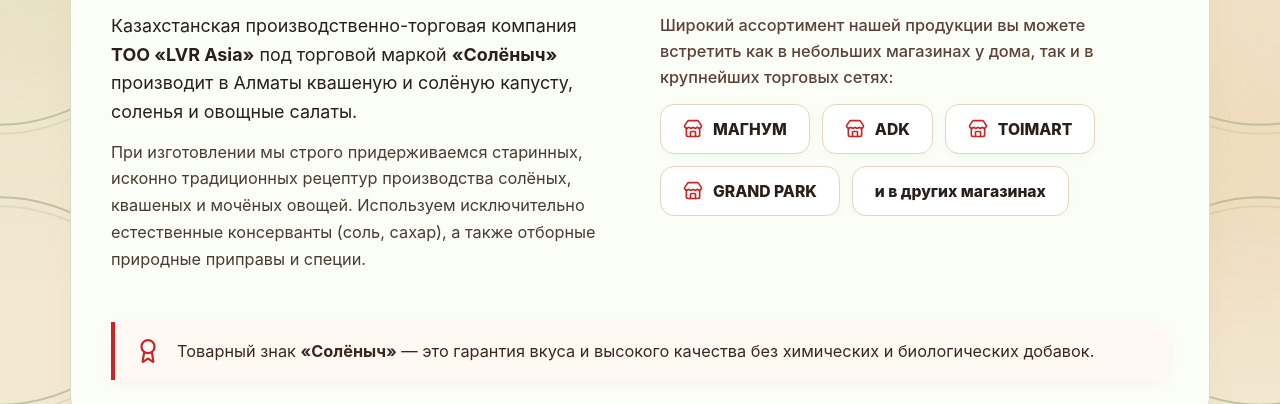
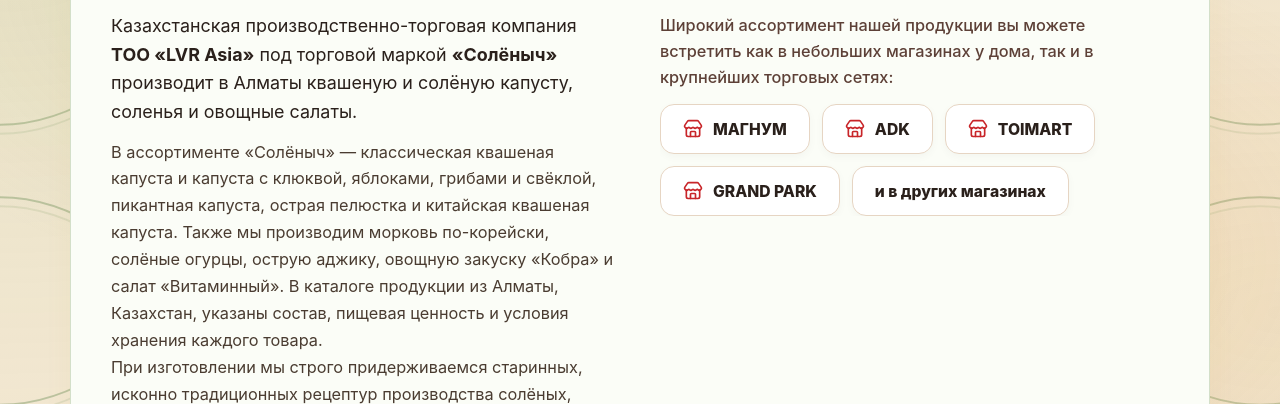
Before and after one commit to Zeeefir/solonich, a React (Vite) app: page / in a window 1280 px wide. Shown: the part 960-1364 px from the top of the page. Built offline with nearby package versions, Linux system fonts and the light colour scheme; no server answers; the database is empty.

Commit message:
Describe full product assortment in all site languages

```diff
--- a/src/pages/HomePage.jsx
+++ b/src/pages/HomePage.jsx
@@ -76,6 +76,9 @@
 
               <p className="about-intro-text">
                 {lang === 'EN' ? <>Kazakhstan-based <strong>LVR Asia LLP</strong> produces sauerkraut, salted cabbage, pickles and vegetable salads in Almaty under the <strong>Solonich</strong> brand.</> : isRu ? <>Казахстанская производственно-торговая компания <strong>ТОО «LVR Asia»</strong> под торговой маркой <strong>«Солёныч»</strong> производит в Алматы квашеную и солёную капусту, соленья и овощные салаты.</> : <>Қазақстандық өндірістік-сауда компаниясы <strong>«LVR Asia» ЖШС</strong> <strong>«Солёныч»</strong> сауда маркасымен Алматыда ашытылған және тұздалған қырыққабат, тұздалған өнімдер мен көкөніс салаттарын өндіреді.</>}
+              </p>
+              <p className="about-body-text">
+                {lang === 'EN' ? 'Our range includes classic sauerkraut and varieties with cranberries, apples, mushrooms and beetroot, spicy sauerkraut, spicy Pelyustka cabbage and fermented Chinese cabbage. We also make Korean-style carrots, salted cucumbers, spicy adjika, Kobra vegetable relish and Vitaminny vegetable salad. Explore the Solonich catalogue for ingredients, nutrition and storage information for every product made in Almaty, Kazakhstan.' : isRu ? 'В ассортименте «Солёныч» — классическая квашеная капуста и капуста с клюквой, яблоками, грибами и свёклой, пикантная капуста, острая пелюстка и китайская квашеная капуста. Также мы производим морковь по-корейски, солёные огурцы, острую аджику, овощную закуску «Кобра» и салат «Витаминный». В каталоге продукции из Алматы, Казахстан, указаны состав, пищевая ценность и условия хранения каждого товара.' : '«Солёныч» ассортиментіне классикалық ашытылған қырыққабат, мүкжидек, алма, саңырауқұлақ және қызылша қосылған түрлері, дәмді қырыққабат, ащы пелюстка және ашытылған қытай қырыққабаты кіреді. Сондай-ақ корейше сәбіз, тұздалған қияр, ащы аджика, «Кобра» көкөніс тіскебасары мен «Витаминный» салатын өндіреміз. Алматыда, Қазақстанда өндірілген әр өнімнің құрамы, тағамдық құндылығы және сақтау шарттары каталогта көрсетілген.'}
               </p>
               <p className="about-body-text">
                 {lang === 'EN' ? "We follow time-honoured recipes for salted, fermented and brined vegetables. We use natural preservatives (salt and sugar), carefully selected herbs and spices." : isRu ? "При изготовлении мы строго придерживаемся старинных, исконно традиционных рецептур производства солёных, квашеных и мочёных овощей. Используем исключительно естественные консерванты (соль, сахар), а также отборные природные приправы и специи." : "Өнім дайындауда тұздалған, ашытылған және тұздыққа салынған көкөністердің ежелгі дәстүрлі рецептерін қатаң сақтаймыз. Тек табиғи консерванттарды (тұз, қант), сондай-ақ іріктелген табиғи дәмдеуіштерді пайдаланамыз."}
--- a/wordpress/solonich-catalog/style.css
+++ b/wordpress/solonich-catalog/style.css
@@ -1,7 +1,7 @@
 /*
 Theme Name: Solonich Catalog
 Description: The Solonich catalogue, three languages and protected catalogue administration.
-Version: 2026.10.22.3
+Version: 2026.10.22.4
 Author: Solonich
 Requires PHP: 7.4
 License: Private
```
